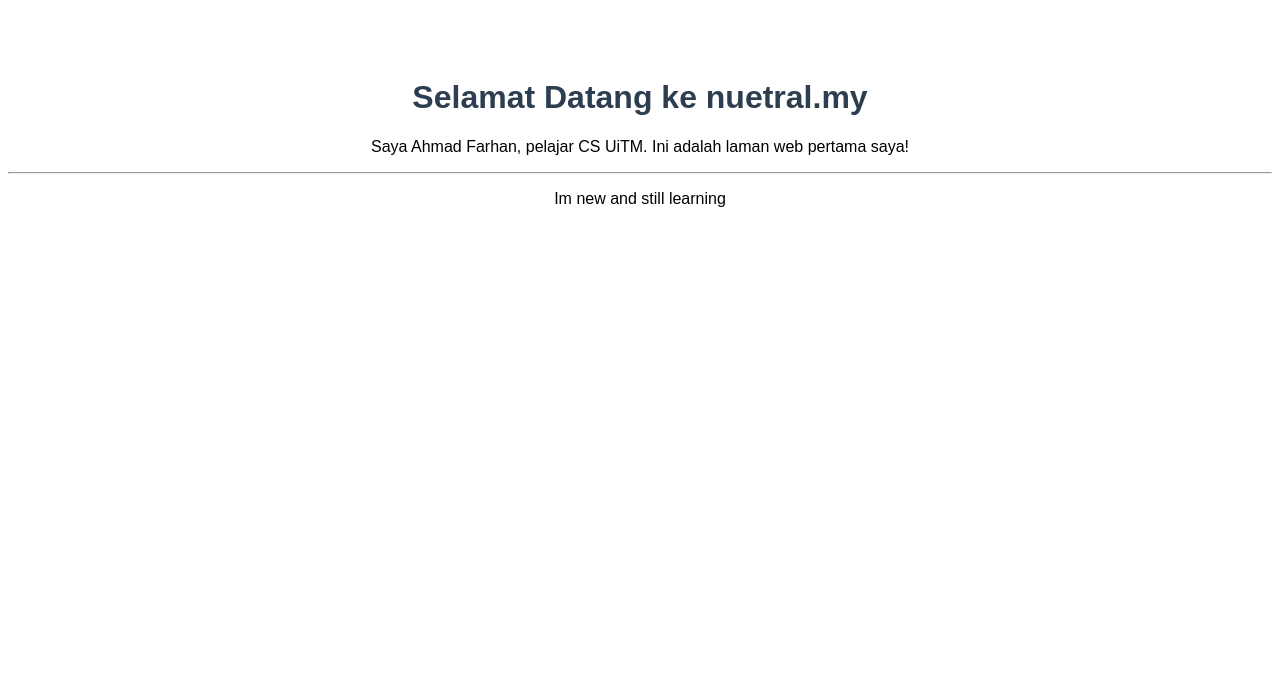
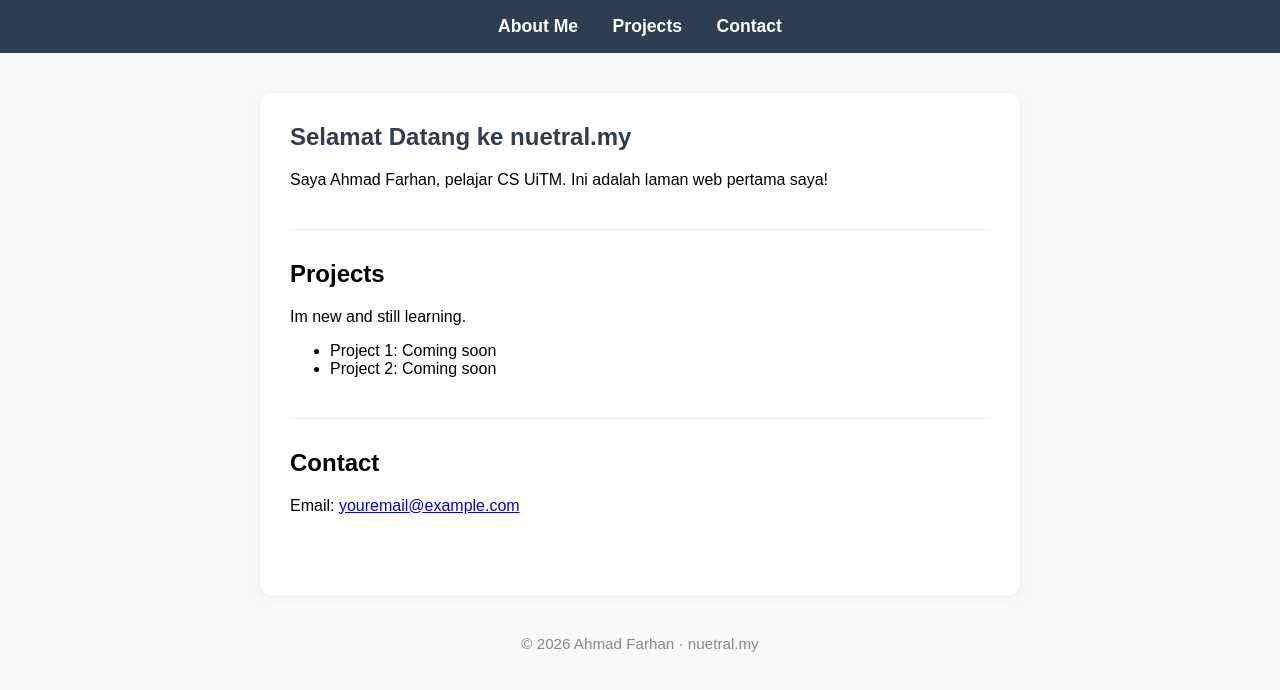
Before and after one commit to farhanyusoff336584/nuetral-web, a plain HTML site: page index.html in a window 1280 px wide. Drawn offline with Linux system fonts and the light colour scheme.

Commit message:
Revamp HTML structure and styles for portfolio

```diff
--- a/index.html
+++ b/index.html
@@ -3,14 +3,76 @@
 <head>
     <title>Nuetral Portfolio</title>
     <style>
-        body { font-family: sans-serif; text-align: center; padding-top: 50px; }
-        h1 { color: #2c3e50; }
+        body {
+            font-family: sans-serif;
+            margin: 0;
+            padding: 0;
+            background: #f8f9fa;
+        }
+        nav {
+            background: #2c3e50;
+            color: #fff;
+            padding: 1rem 0;
+            text-align: center;
+        }
+        nav a {
+            color: #fff;
+            text-decoration: none;
+            margin: 0 15px;
+            font-weight: bold;
+            font-size: 1.1rem;
+            transition: color 0.2s;
+        }
+        nav a:hover {
+            color: #18bc9c;
+        }
+        .container {
+            max-width: 700px;
+            margin: 40px auto;
+            background: #fff;
+            border-radius: 10px;
+            box-shadow: 0 2px 8px rgba(44,62,80,0.07);
+            padding: 30px 30px 40px 30px;
+        }
+        h1 { color: #2c3e50; margin-top: 0; }
+        section { margin-bottom: 40px; }
+        hr { margin: 30px 0; border: none; border-top: 1px solid #eee; }
+        footer {
+            text-align: center;
+            color: #888;
+            font-size: 0.95rem;
+            padding-bottom: 15px;
+        }
     </style>
 </head>
 <body>
-    <h1>Selamat Datang ke nuetral.my</h1>
-    <p>Saya Ahmad Farhan, pelajar CS UiTM. Ini adalah laman web pertama saya!</p>
-    <hr>
-    <p>Im new and still learning</p>
+    <nav>
+        <a href="#about">About Me</a>
+        <a href="#projects">Projects</a>
+        <a href="#contact">Contact</a>
+    </nav>
+    <div class="container">
+        <section id="about">
+            <h1>Selamat Datang ke nuetral.my</h1>
+            <p>Saya Ahmad Farhan, pelajar CS UiTM. Ini adalah laman web pertama saya!</p>
+        </section>
+        <hr>
+        <section id="projects">
+            <h2>Projects</h2>
+            <p>Im new and still learning.</p>
+            <ul>
+                <li>Project 1: Coming soon</li>
+                <li>Project 2: Coming soon</li>
+            </ul>
+        </section>
+        <hr>
+        <section id="contact">
+            <h2>Contact</h2>
+            <p>Email: <a href="mailto:youremail@example.com">youremail@example.com</a></p>
+        </section>
+    </div>
+    <footer>
+        &copy; 2026 Ahmad Farhan · nuetral.my
+    </footer>
 </body>
 </html>
```
